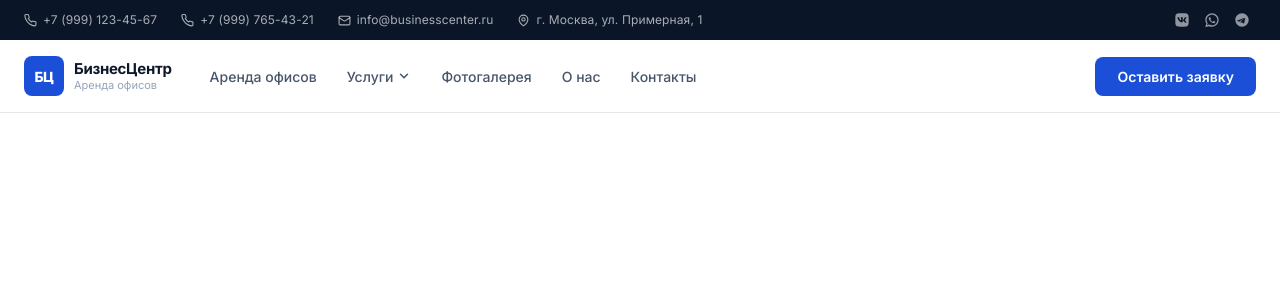
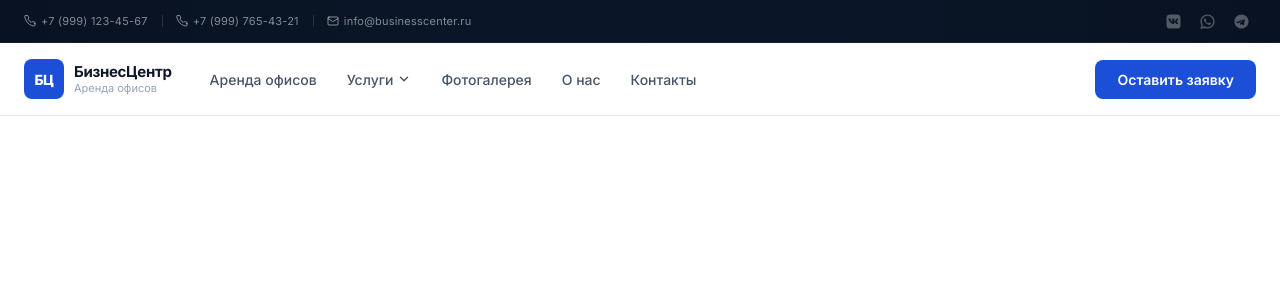
Before and after one commit to GANSGX/business-center-commercial-office, a Next.js app: page / in a window 1280 px wide. Shown: the top 300 px of the page. Built offline with nearby package versions, Linux system fonts and the light colour scheme.

Commit message:
feat: topbar — brand colors, scale+glow hover, premium gradient, separators

```diff
--- a/src/widgets/top-bar/ui/TopBar.module.css
+++ b/src/widgets/top-bar/ui/TopBar.module.css
@@ -1,49 +1,79 @@
 .topBar {
-  background: var(--color-hero-bg);
-  color: rgba(255, 255, 255, 0.65);
+  background: linear-gradient(90deg, #081222 0%, #0a1628 50%, #081222 100%);
+  color: rgba(255, 255, 255, 0.5);
   font-size: var(--text-xs);
   line-height: 1;
+  border-bottom: 1px solid rgba(255, 255, 255, 0.05);
 }
 
 .inner {
   display: flex;
   align-items: center;
   justify-content: space-between;
-  height: 40px;
+  height: 42px;
   gap: var(--spacing-lg);
 }
+
+/* ===== Contacts ===== */
 
 .contacts {
   display: flex;
   align-items: center;
-  gap: var(--spacing-lg);
+  gap: 0;
   overflow: hidden;
 }
 
 .contactItem {
   display: flex;
   align-items: center;
-  gap: 6px;
+  gap: 5px;
   color: inherit;
   text-decoration: none;
   white-space: nowrap;
+  flex-shrink: 0;
   transition: color var(--transition-fast);
-  flex-shrink: 0;
+  padding: 0 14px;
+  position: relative;
+}
+
+/* Разделитель между элементами */
+.contactItem + .contactItem::before {
+  content: '';
+  position: absolute;
+  left: 0;
+  top: 50%;
+  transform: translateY(-50%);
+  width: 1px;
+  height: 14px;
+  background: rgba(255, 255, 255, 0.12);
+}
+
+/* Первый элемент без левого паддинга */
+.contacts .contactItem:first-child {
+  padding-left: 0;
 }
 
 a.contactItem:hover {
-  color: #ffffff;
+  color: rgba(255, 255, 255, 0.9);
 }
 
 .contactText {
-  font-size: var(--text-xs);
-  letter-spacing: 0.01em;
+  font-size: 11px;
+  letter-spacing: 0.02em;
+  font-weight: 400;
 }
+
+/* Второй телефон — скрываем на маленьких экранах */
+.phoneSecondary {
+  display: none;
+}
+
+/* ===== Social icons ===== */
 
 .socials {
   display: flex;
   align-items: center;
-  gap: 2px;
+  gap: 4px;
   flex-shrink: 0;
 }
 
@@ -51,39 +81,85 @@ a.contactItem:hover {
   display: flex;
   align-items: center;
   justify-content: center;
-  width: 28px;
-  height: 28px;
-  border-radius: var(--radius-sm);
-  color: rgba(255, 255, 255, 0.55);
+  width: 30px;
+  height: 30px;
+  color: rgba(255, 255, 255, 0.3);
   text-decoration: none;
   transition:
     color var(--transition-fast),
-    background var(--transition-fast);
+    transform var(--transition-fast),
+    filter var(--transition-fast);
+  will-change: transform;
 }
 
 .socialLink:hover {
-  color: #ffffff;
-  background: rgba(255, 255, 255, 0.1);
+  transform: scale(1.22);
 }
 
-/* На планшете убираем адрес */
-@media (max-width: 1023px) {
+/* Брендовые цвета на ховере */
+.vk:hover {
+  color: #2787f5;
+  filter: drop-shadow(0 0 6px rgba(39, 135, 245, 0.6));
+}
+
+.wa:hover {
+  color: #25d366;
+  filter: drop-shadow(0 0 6px rgba(37, 211, 102, 0.6));
+}
+
+.tg:hover {
+  color: #29b6f6;
+  filter: drop-shadow(0 0 6px rgba(41, 182, 246, 0.6));
+}
+
+.avito:hover {
+  color: #00aaff;
+  filter: drop-shadow(0 0 6px rgba(0, 170, 255, 0.6));
+}
+
+/* ===== Адаптив ===== */
+
+@media (min-width: 1024px) {
+  .phoneSecondary {
+    display: flex;
+  }
+
+  .addressItem {
+    display: flex;
+  }
+}
+
+@media (min-width: 768px) {
+  .emailItem {
+    display: flex;
+  }
+
+  .addressItem {
+    display: none; /* только на десктопе */
+  }
+}
+
+@media (max-width: 767px) {
+  .emailItem {
+    display: none;
+  }
+
   .addressItem {
     display: none;
   }
 }
 
-/* На мобильных убираем email и текст, оставляем только телефоны */
-@media (max-width: 639px) {
-  .emailItem {
-    display: none;
-  }
-
+@media (max-width: 479px) {
   .contactText {
     display: none;
   }
 
   .contactItem {
+    padding: 0 8px;
     gap: 0;
   }
+
+  .contactItem + .contactItem::before {
+    display: none;
+  }
 }
--- a/src/widgets/top-bar/ui/TopBar.tsx
+++ b/src/widgets/top-bar/ui/TopBar.tsx
@@ -18,23 +18,27 @@ export function TopBar({ phones, email, address, socials }: TopBarProps) {
     <div className={styles.topBar}>
       <div className={`container ${styles.inner}`}>
         <div className={styles.contacts}>
-          {phones.map((phone) => (
-            <a key={phone} href={`tel:${phone.replace(/\D/g, '')}`} className={styles.contactItem}>
-              <IconPhone size={13} />
+          {phones.map((phone, i) => (
+            <a
+              key={phone}
+              href={`tel:${phone.replace(/\D/g, '')}`}
+              className={`${styles.contactItem} ${i > 0 ? styles.phoneSecondary : ''}`}
+            >
+              <IconPhone size={12} />
               <span className={styles.contactText}>{phone}</span>
             </a>
           ))}
 
           {email && (
             <a href={`mailto:${email}`} className={`${styles.contactItem} ${styles.emailItem}`}>
-              <IconEmail size={13} />
+              <IconEmail size={12} />
               <span className={styles.contactText}>{email}</span>
             </a>
           )}
 
           {address && (
             <span className={`${styles.contactItem} ${styles.addressItem}`}>
-              <IconMapPin size={13} />
+              <IconMapPin size={12} />
               <span className={styles.contactText}>{address}</span>
             </span>
           )}
@@ -47,10 +51,10 @@ export function TopBar({ phones, email, address, socials }: TopBarProps) {
                 href={socials.vk}
                 target="_blank"
                 rel="noopener noreferrer"
-                className={styles.socialLink}
+                className={`${styles.socialLink} ${styles.vk}`}
                 aria-label="ВКонтакте"
               >
-                <IconVk size={16} />
+                <IconVk size={17} />
               </Link>
             )}
             {socials?.wa && (
@@ -58,10 +62,10 @@ export function TopBar({ phones, email, address, socials }: TopBarProps) {
                 href={socials.wa}
                 target="_blank"
                 rel="noopener noreferrer"
-                className={styles.socialLink}
+                className={`${styles.socialLink} ${styles.wa}`}
                 aria-label="WhatsApp"
               >
-                <IconWhatsapp size={16} />
+                <IconWhatsapp size={17} />
               </Link>
             )}
             {socials?.tg && (
@@ -69,10 +73,10 @@ export function TopBar({ phones, email, address, socials }: TopBarProps) {
                 href={socials.tg}
                 target="_blank"
                 rel="noopener noreferrer"
-                className={styles.socialLink}
+                className={`${styles.socialLink} ${styles.tg}`}
                 aria-label="Telegram"
               >
-                <IconTelegram size={16} />
+                <IconTelegram size={17} />
               </Link>
             )}
             {socials?.avito && (
@@ -80,10 +84,10 @@ export function TopBar({ phones, email, address, socials }: TopBarProps) {
                 href={socials.avito}
                 target="_blank"
                 rel="noopener noreferrer"
-                className={styles.socialLink}
+                className={`${styles.socialLink} ${styles.avito}`}
                 aria-label="Avito"
               >
-                <IconAvito size={16} />
+                <IconAvito size={17} />
               </Link>
             )}
           </div>
```
